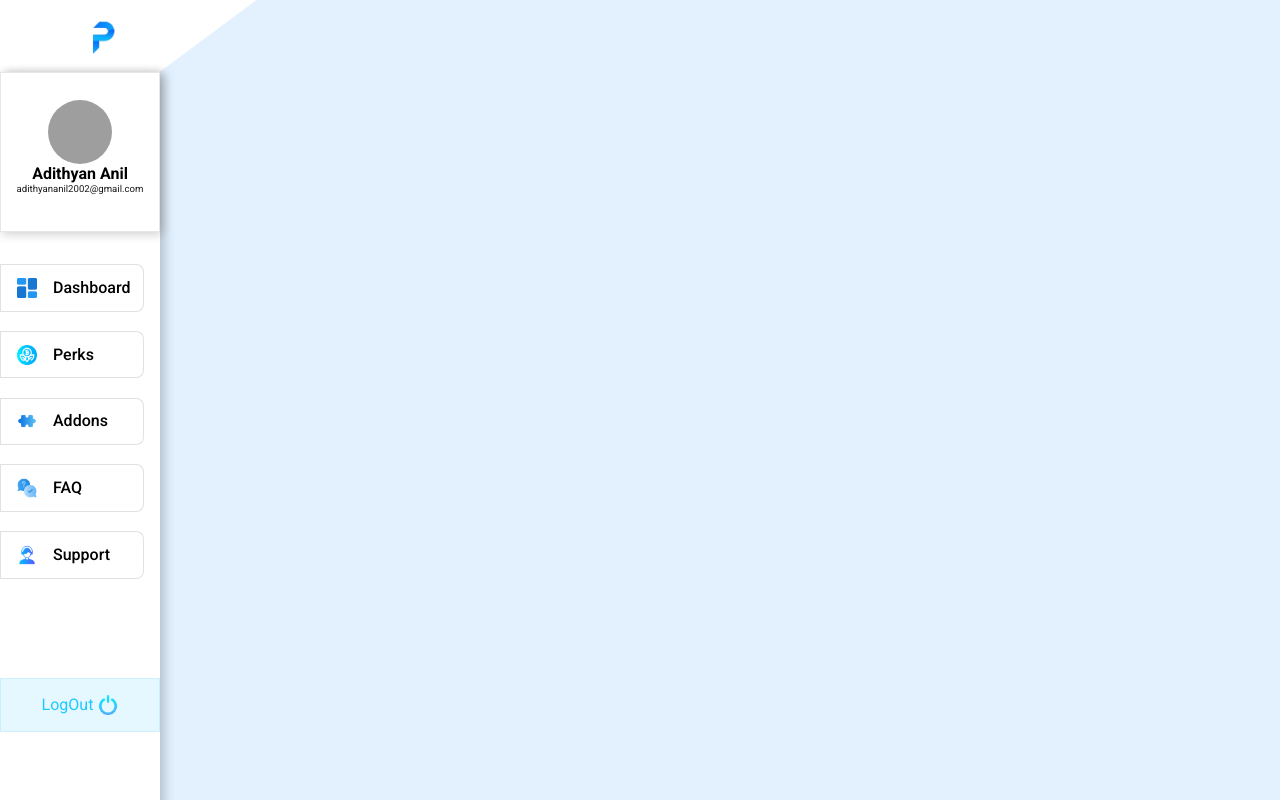
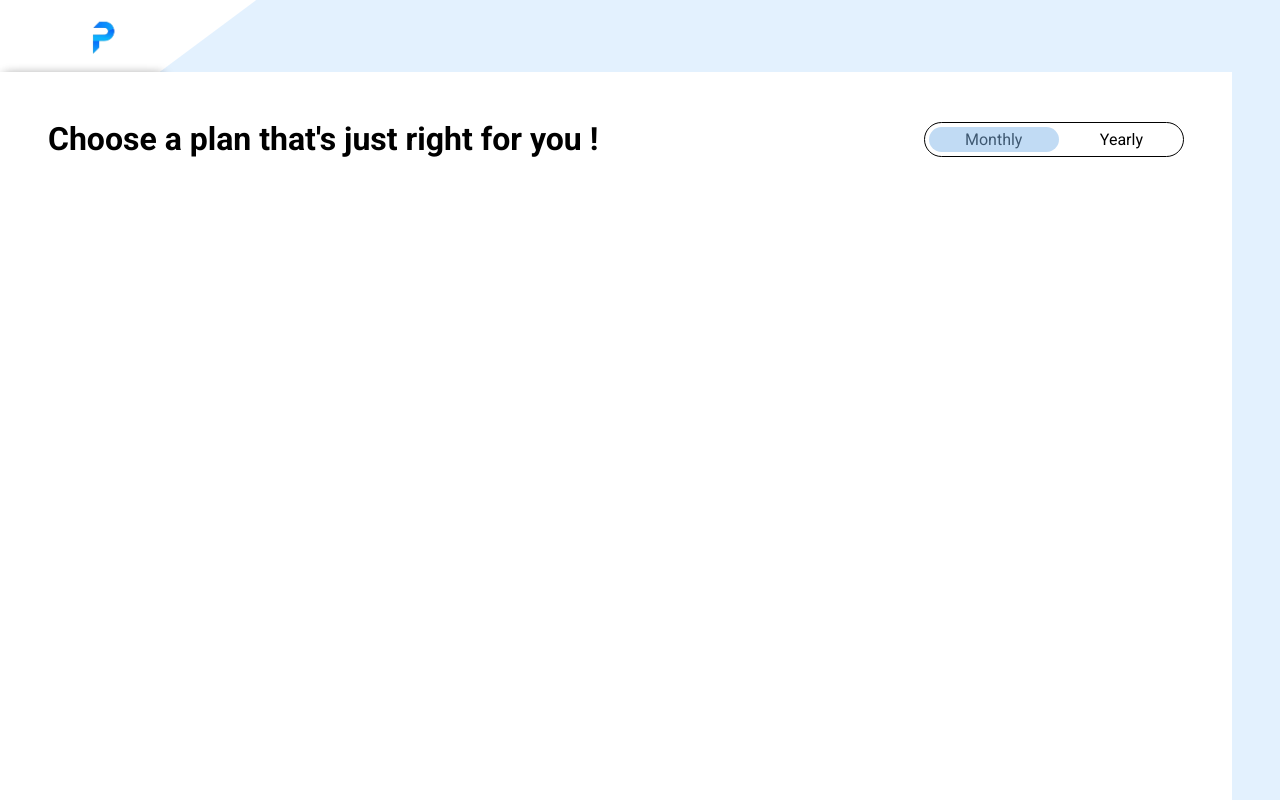
Before and after one commit to aadhi220/machinetest1, a React (Vite) app: page / in a window 1280 px wide. Built offline with nearby package versions, Linux system fonts and the light colour scheme; grey boxes are pictures that could not be loaded.

Commit message:
tabSwitch added

```diff
--- a/src/App.css
+++ b/src/App.css
@@ -1,17 +1,43 @@
+@import url("https://fonts.googleapis.com/css2?family=Roboto:wght@400;500;700;900&display=swap");
 
-  @import url('https://fonts.googleapis.com/css2?family=Roboto:wght@400;500;700;900&display=swap');
-
-*{
+* {
   margin: 0px;
   padding: 0px;
   box-sizing: border-box;
-  font-family: 'Roboto', sans-serif;
+  font-family: "Roboto", sans-serif;
 }
 
-.app{
+.app {
   width: 100%;
   height: 100vh;
-  background-color:#e3f1fe;
-  transition: .2s ease-in-out;
+  background-color: #e3f1fe;
+  transition: 0.2s ease-in-out;
+  overflow: hidden;
+  padding-right: 3rem;
+}
 
+.main {
+  display: flex;
+  width: 100%;
+  height: 100%;
 }
+
+.content {
+  display: flex;
+  width: 100%;
+  height: 100%;
+  z-index: 1;
+  flex-direction: column;
+  justify-content: flex-start;
+  padding: 3rem 3rem;
+
+
+  background-color: white;
+}
+
+.head {
+  display: flex;
+  width: 100%;
+  justify-content: space-between;
+  align-items: center;
+}
--- a/src/App.jsx
+++ b/src/App.jsx
@@ -1,22 +1,37 @@
-import { useState } from 'react'
+import react from "react";
 
-import './App.css'
-import Header from './Components/Header/Header'
-import Sidebar from './Components/Sidebar/Sidebar'
-
-function App() {
+import "./App.css";
+import Header from "./Components/Header/Header";
+import Sidebar from "./Components/Sidebar/Sidebar";
+import { TabSwitch } from "./Components/TabSwitch/TabSwitch";
 
 
+
+
+export default function App() {
   return (
     <>
-  <div className="app">
-  <Header/>
-  <Sidebar/>
+      <div className="app">
+        <Header />
+        <div className="main">
+          <Sidebar />
+          <div className="content">
+            <div className="head">
+              <h1 className="head-text">
+                Choose a plan that's just right for you !
+              </h1>
+              <div>
+            <TabSwitch/>
+              </div>
+            </div>
+            <div className="planCard-collection"></div>
 
-      {/* Your main content goes here */}
-    </div>
+            <div className="special-card-section"></div>
+          </div>
+        </div>
+
+        {/* Your main content goes here */}
+      </div>
     </>
-  )
+  );
 }
-
-export default App
--- /dev/null
+++ b/src/Components/TabSwitch/TabSwitch.css
@@ -0,0 +1,56 @@
+.switch-container {
+    position: relative;
+    display: inline-block;
+    width: 260px;
+    height: 35px;
+    border: 1px solid black;
+    border-radius: 5rem;
+  }
+
+  .switch-text {
+    position:absolute;
+    top:0;
+    bottom: 0;
+    left: 0;
+    right: 0;
+    padding: 0 2.5rem;
+    display: flex;
+    align-items: center;
+    justify-content:space-between;
+    align-items: center;
+  }
+
+  .switch-container >input {
+    opacity: 0;
+    width: 0;
+    height: 0;
+  }
+
+  .slider{
+    position: absolute;
+    cursor: pointer;
+    top: 0;
+    bottom: 0;
+    left: 0;
+    right: 0;
+
+
+  }
+
+  .slider::before{
+    position:absolute;
+    content: "";
+    border-radius: 5rem;
+
+    width: 130px;
+    height: 25px;
+    left: 4px;
+    bottom: 4px;
+    background-color: #7fb5e87c;
+    transition: .4s;
+  }
+
+  input:checked + .slider::before {
+    transform: translateX(120px);
+
+  }
--- /dev/null
+++ b/src/Components/TabSwitch/TabSwitch.jsx
@@ -0,0 +1,17 @@
+import React from 'react'
+import './TabSwitch.css'
+export const TabSwitch = () => {
+    return (
+      <>
+        <label className="switch-container" htmlFor="switch">
+        <div className="switch-text">
+            <span className="">Monthly</span>
+            <span>Yearly</span>
+          </div>
+          <input id="switch" type="checkbox" />
+
+          <span className="slider" ></span>
+        </label>
+      </>
+    );
+  };
```
